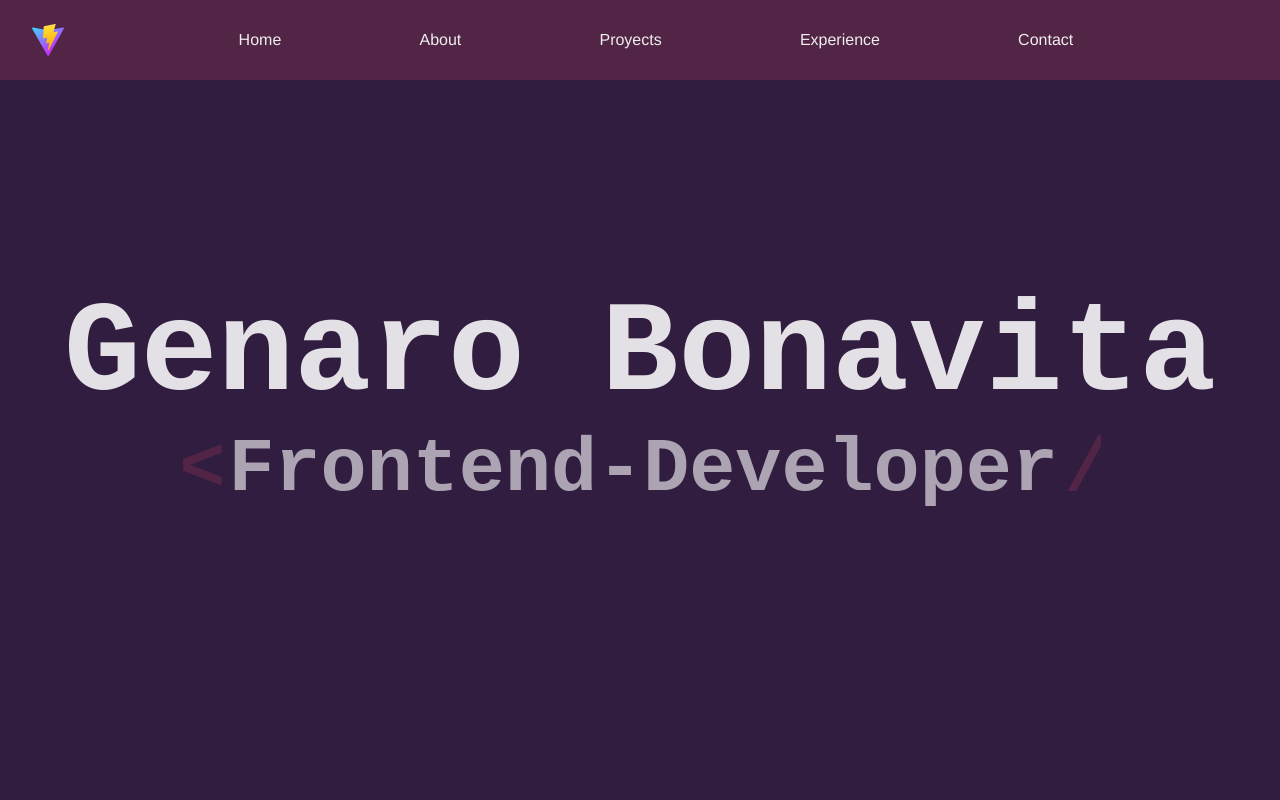
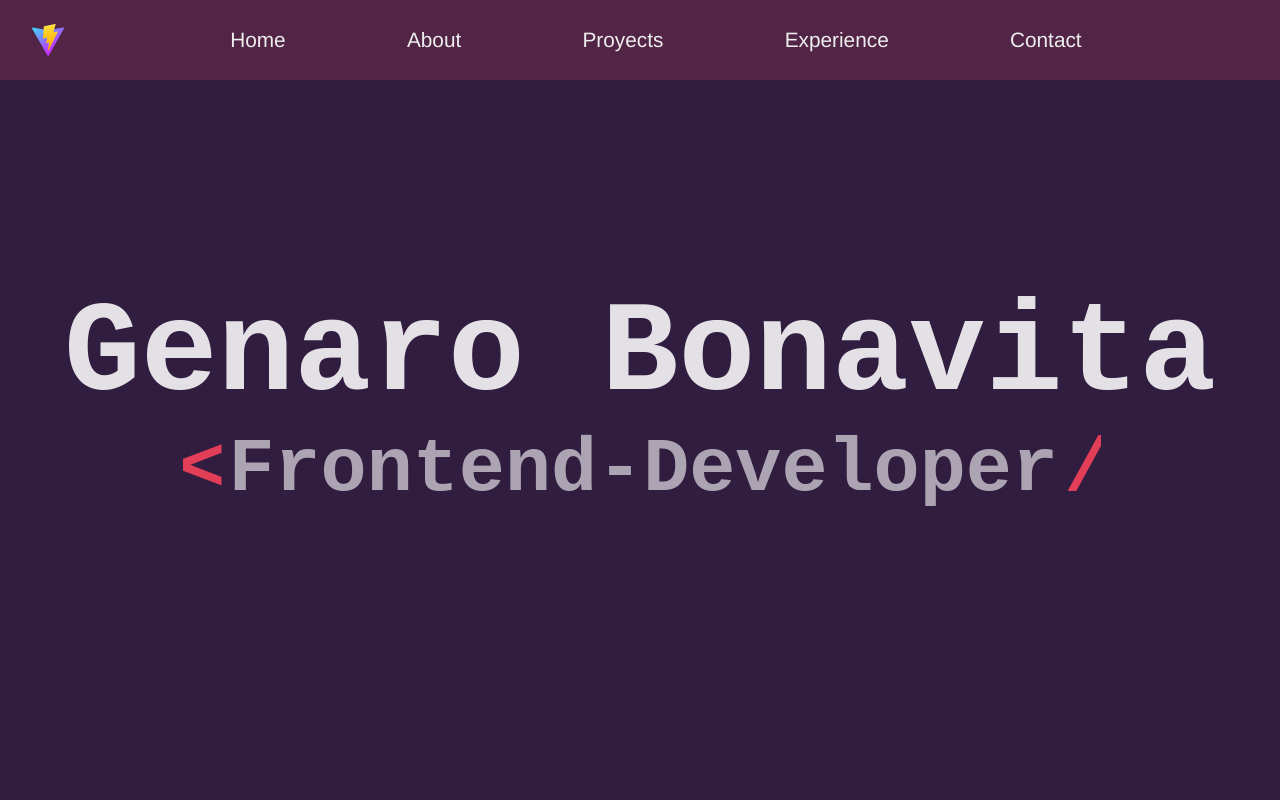
Before and after one commit to genaroibc/portfolio, a React (Vite) app: page / in a window 1280 px wide. Shown: the top 800 px of the page. Built offline with nearby package versions, Linux system fonts and the light colour scheme.

Commit message:
adjust font-size and bg-color

```diff
--- a/src/components/Header.jsx
+++ b/src/components/Header.jsx
@@ -63,6 +63,10 @@ const STNav = styled.nav`
 
   background-color: var(--secondary-color);
 
+  a {
+    font-size: 1.3rem;
+  }
+
   &.menu-visible {
     clip-path: circle(100% at 50% 50%);
     top: 0;
@@ -115,7 +119,6 @@ const STHamburgerBtn = styled.button`
   }
 `;
 
-// const $hamburgerMenu = document.getElementById("hamburger-menu");
 export default function Header() {
   const closeMenu = () => {
     document.getElementById("hamburger-menu").classList.remove("menu-visible");
--- a/src/components/Hero.jsx
+++ b/src/components/Hero.jsx
@@ -1,4 +1,3 @@
-import { useEffect } from "react";
 import styled from "styled-components";
 
 const COMMON_STYLES = `
@@ -28,7 +27,7 @@ const STSubTitle = styled.h2`
 
   &::after,
   &::before {
-    color: var(--secondary-color);
+    color: var(--complement-color);
   }
 
   &::before {
```
